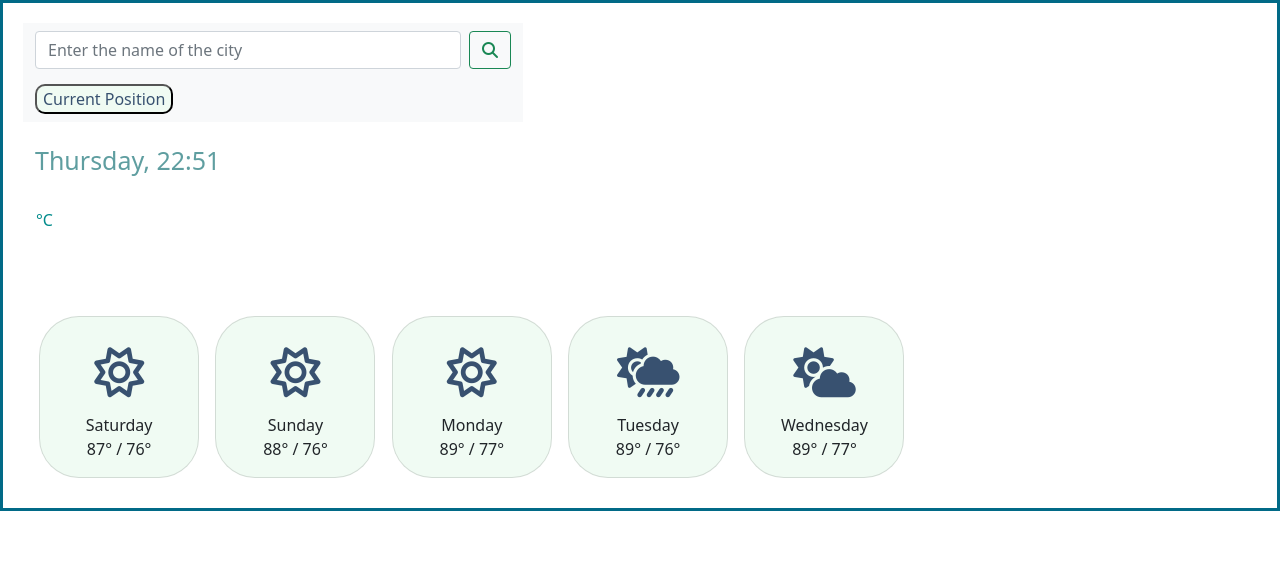
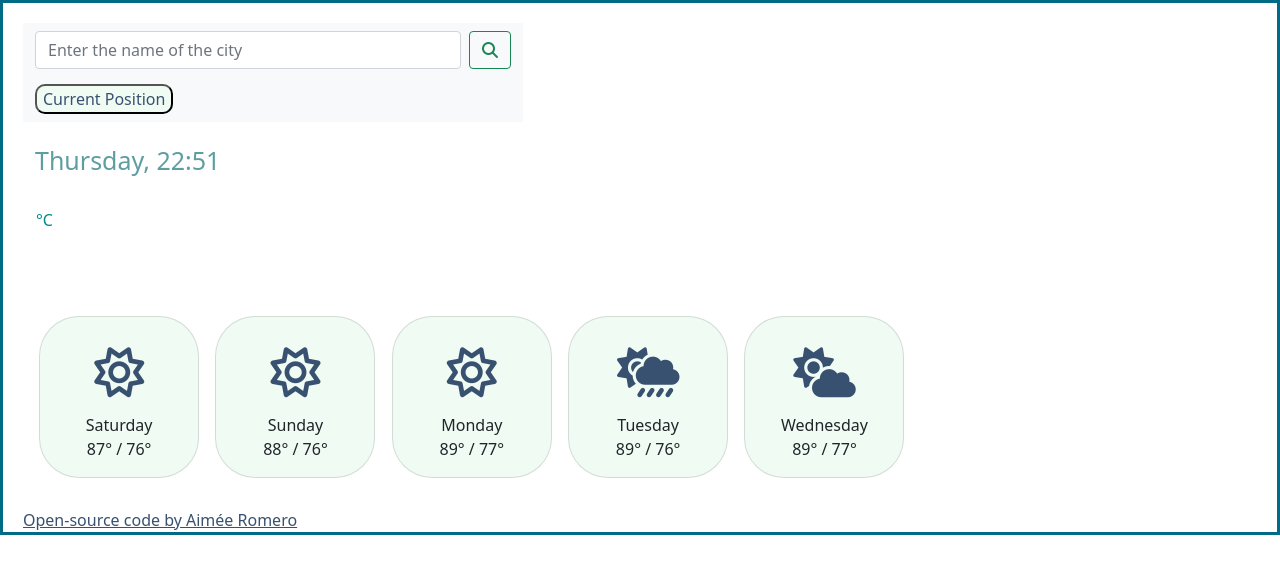
Before and after one commit to Aimecita1/Aimee-Weather-App, a plain HTML site: page index.html in a window 1280 px wide. Drawn offline with nearby package versions, Linux system fonts and the light colour scheme; no server answers.

Commit message:
Added Github repository link

```diff
--- a/index.html
+++ b/index.html
@@ -4,7 +4,7 @@
     <meta charset="UTF-8" />
     <meta http-equiv="X-UA-Compatible" content="IE=edge" />
     <meta name="viewport" content="width=device-width, initial-scale=1.0" />
-    <title>Weather App Week</title>
+    <title>Weather App Week 6</title>
     <link
       href="https://cdn.jsdelivr.net/npm/bootstrap@5.0.1/dist/css/bootstrap.min.css"
       rel="stylesheet"
@@ -121,4 +121,11 @@
 
     <script src="src/script.js"></script>
   </body>
+
+  <a
+    href="https://github.com/Aimecita1/Aimee-Weather-App"
+    target="_blank"
+    class="githubLink"
+    >Open-source code by Aimée Romero</a
+  >
 </html>
--- a/src/style.css
+++ b/src/style.css
@@ -106,3 +106,7 @@ ul {
   position: relative;
   left: -140px;
 }
+.githubLink {
+  margin-left: 20px;
+  color: #385170;
+}
```
